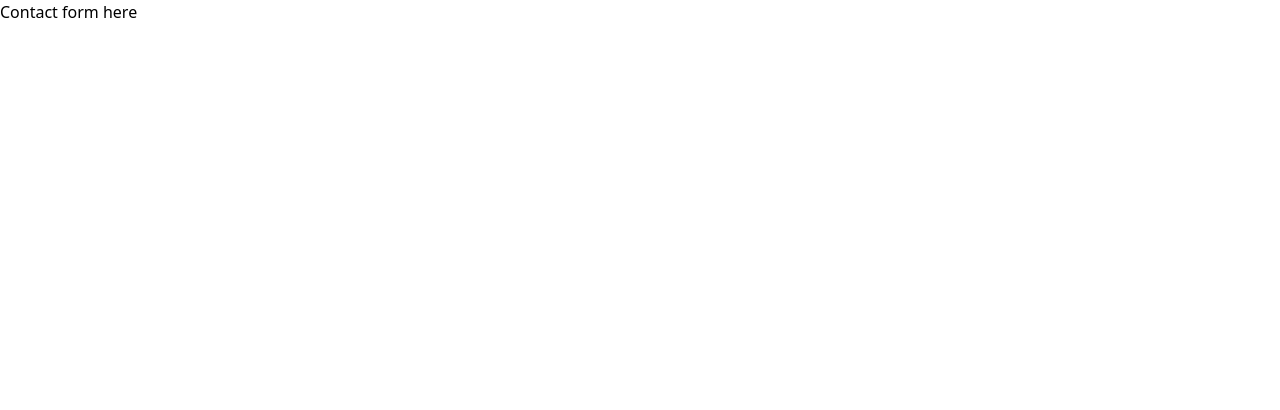
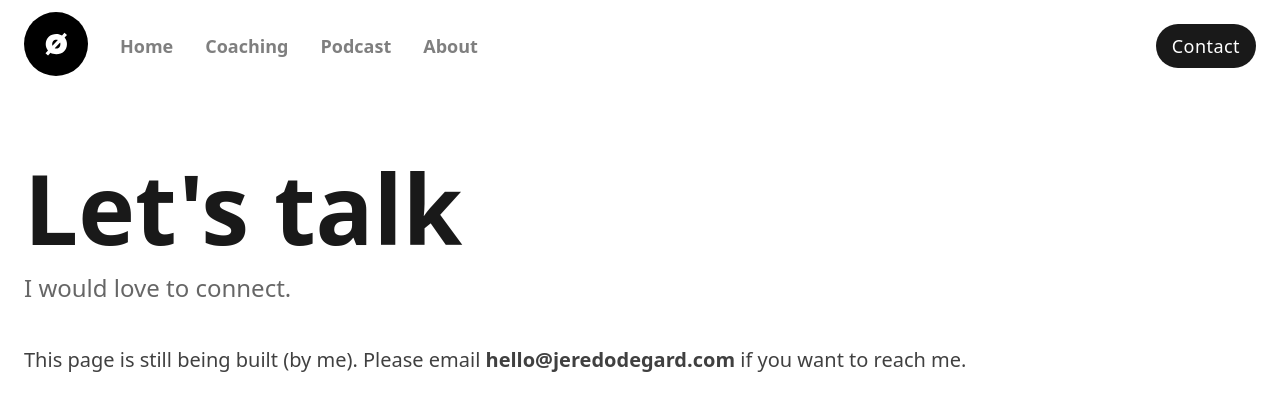
Before and after one commit to JeredOdegard/personal-site, a Next.js app: page /contact in a window 1280 px wide. Shown: the top 410 px of the page. Built offline with nearby package versions, Linux system fonts and the light colour scheme.

Commit message:
Made temporary contact page.

```diff
--- a/pages/contact.js
+++ b/pages/contact.js
@@ -1,7 +1,25 @@
+import Head from "next/head"
+import Link from "next/link"
+import Container from "components/container"
+import Navigation from "components/navigation"
+import Section from "components/section"
+import { Headline, Subtitle, SectionTitle, Paragraph } from "components/typography"
+
 export default function Contact() {
   return (
-    <div className="">
-      Contact form here
-    </div>
+    <Container>
+      <Head>
+        <title>About - Jered Odegard</title>
+        <meta name="viewport" content="initial-scale=1.0, width=device-width" />
+      </Head>
+
+      <Navigation />
+
+      <Section>
+        <Headline>Let's talk</Headline>
+        <Subtitle>I would love to connect.</Subtitle>
+        <Paragraph>This page is still being built (by me). Please email <strong>hello@jeredodegard.com</strong> if you want to reach me.</Paragraph>
+      </Section>
+    </Container>
   )
 }
```
